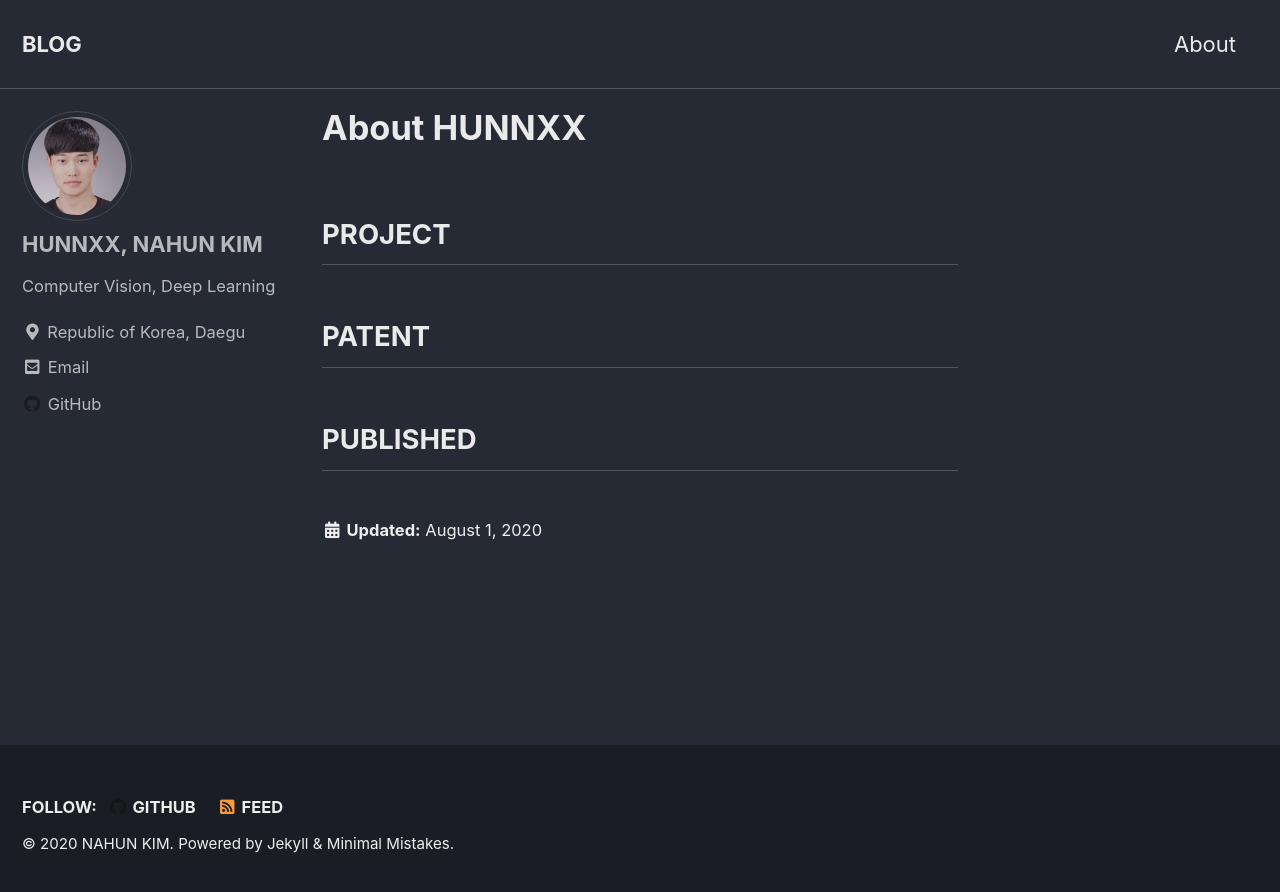
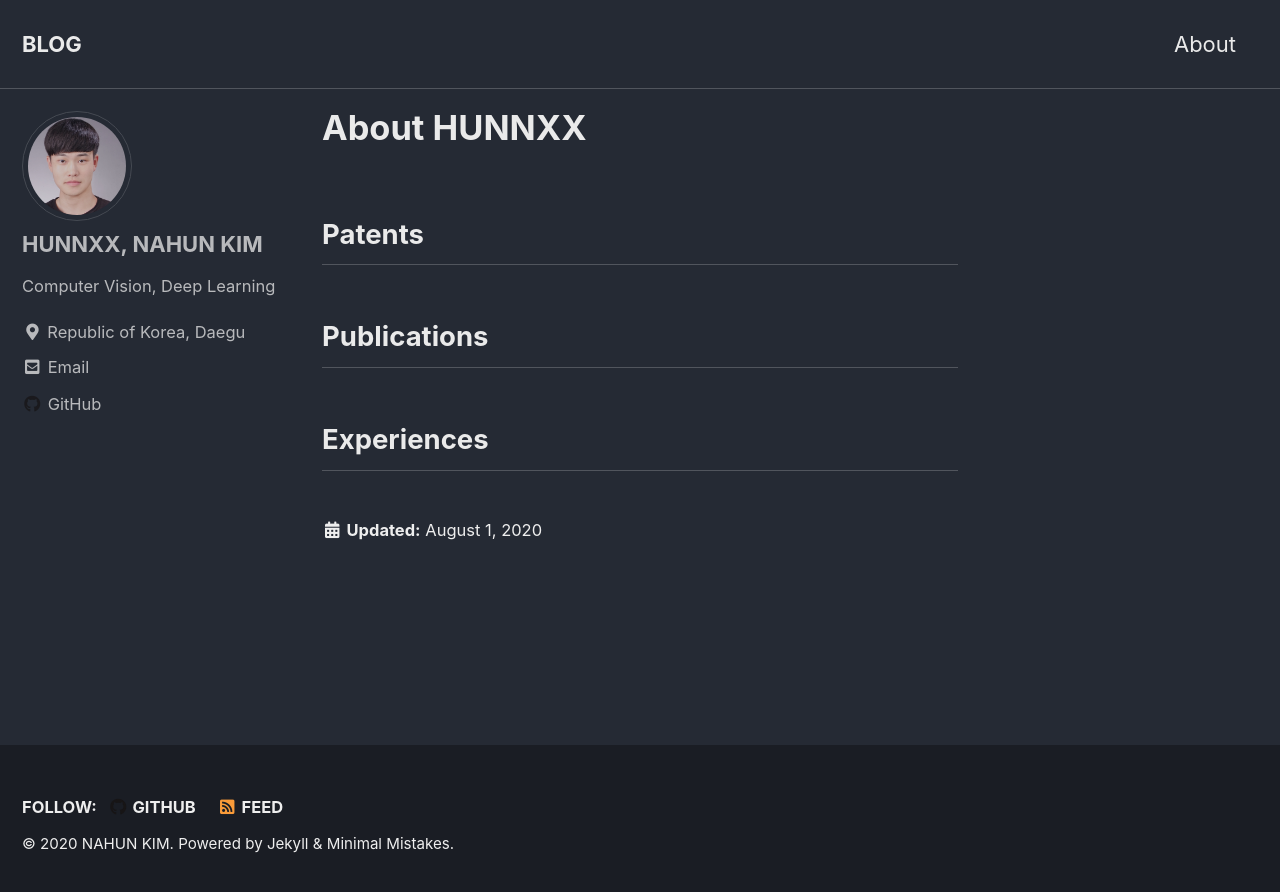
Before and after one commit to hunnxx/hunnxx.github.io, a Jekyll site: the page built from about/index.md, in a window 1280 px wide. Shown: the top 892 px of the page. Built offline with Jekyll 4.4.1, drawn with Linux system fonts in a browser that asks for light colours; cached includes are drawn as plain includes.

Commit message:
Update index.md

```diff
--- a/about/index.md
+++ b/about/index.md
@@ -3,8 +3,8 @@ title: "About HUNNXX"
 date: 2020-08-01 22:15:00 -0400
 ---
 
-## PROJECT
+## Patents
 
-## PATENT
+## Publications
 
-## PUBLISHED
+## Experiences
```
